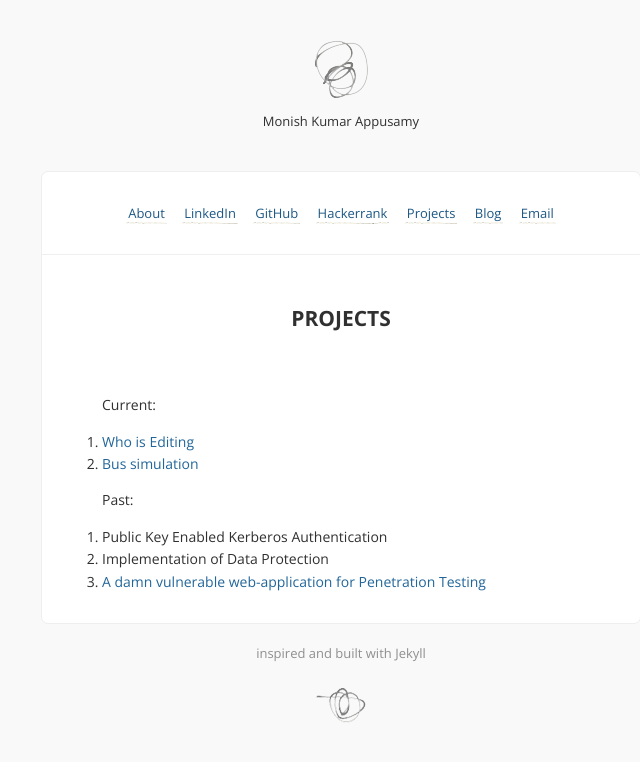
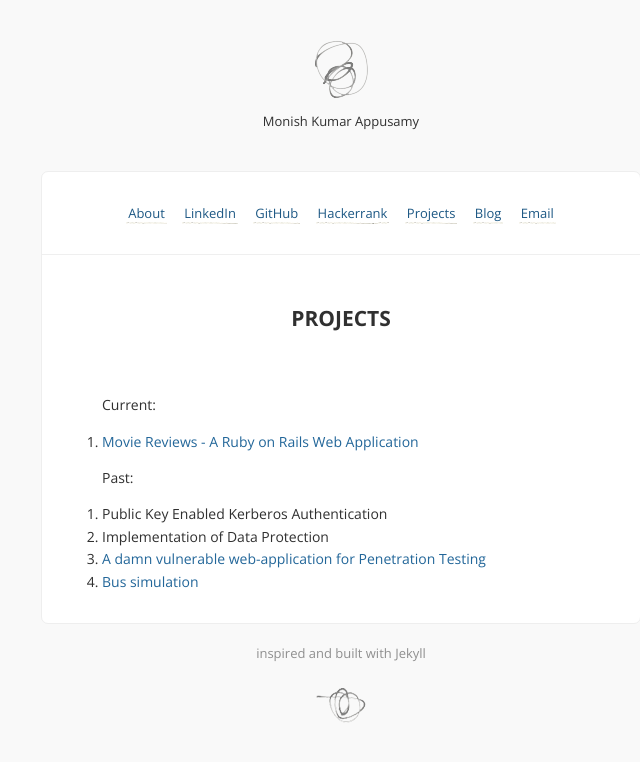
Before and after one commit to monishappusamy/monishappusamy.github.io, a Jekyll site: the page built from projects.md, in a window 1280 px wide. Shown: the top 762 px of the page, without its empty margins (299-939 px from the left). Built offline with Jekyll 4.4.1, drawn with Linux system fonts in a browser that asks for light colours; Markdown is read by kramdown in place of the engine named in the settings; comment, search, counter and statistics services are not loaded.

Commit message:
Update projects.md

```diff
--- a/projects.md
+++ b/projects.md
@@ -4,11 +4,12 @@
 ---
 Current:
 
-1. [Who is Editing](http://monish.co.in/WhoIsEditing/)
-2. [Bus simulation](https://github.com/monishappusamy/Notes/tree/master/Operating-Systems/bus_simulation)
+1. [Movie Reviews - A Ruby on Rails Web Application](https://shrouded-everglades-9490.herokuapp.com)
+
 
 Past:
 
 1. Public Key Enabled Kerberos Authentication
 2. Implementation of Data Protection
 3. [A damn vulnerable web-application for Penetration Testing](https://github.com/monishappusamy/h-app)
+4. [Bus simulation](https://github.com/monishappusamy/Notes/tree/master/Operating-Systems/bus_simulation)
```
